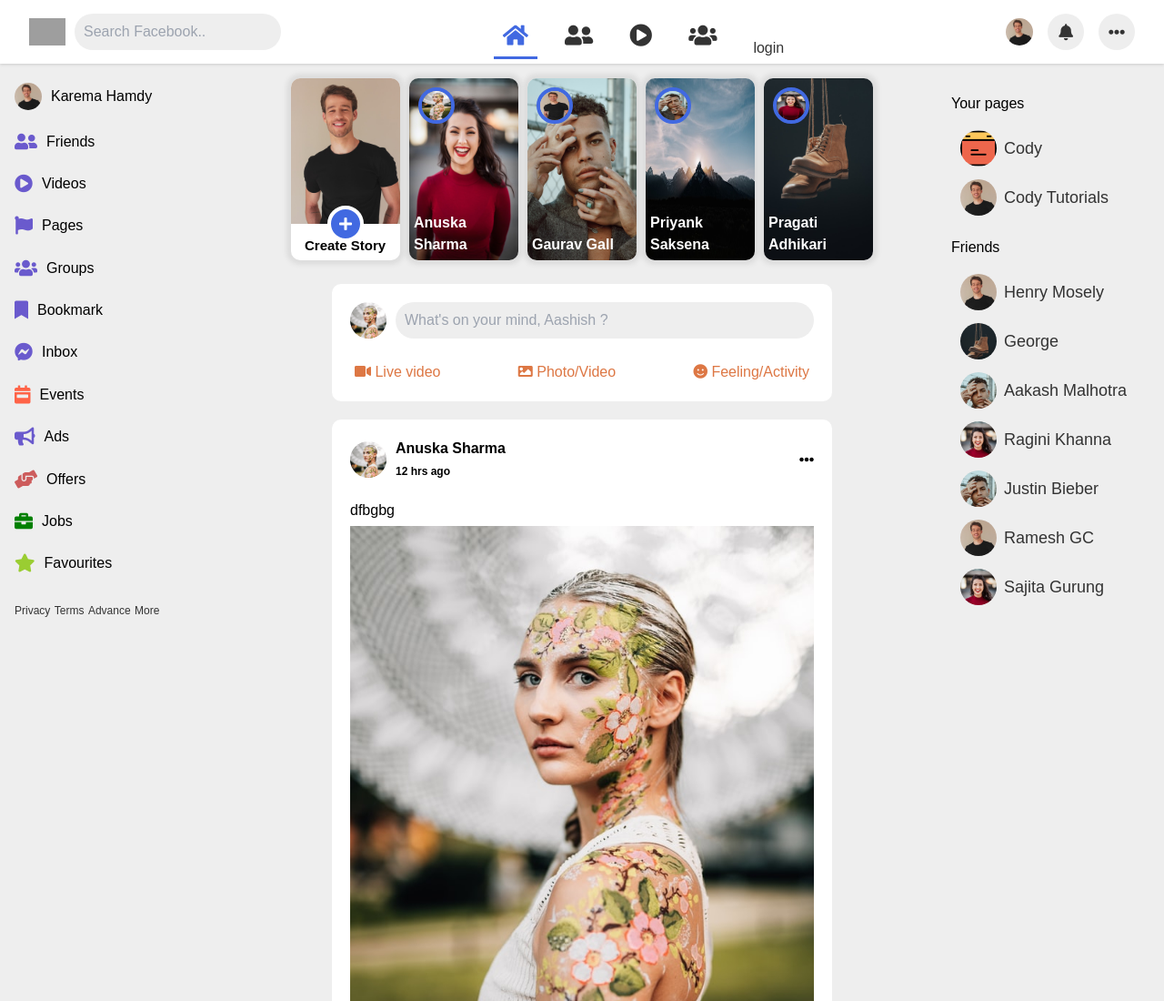
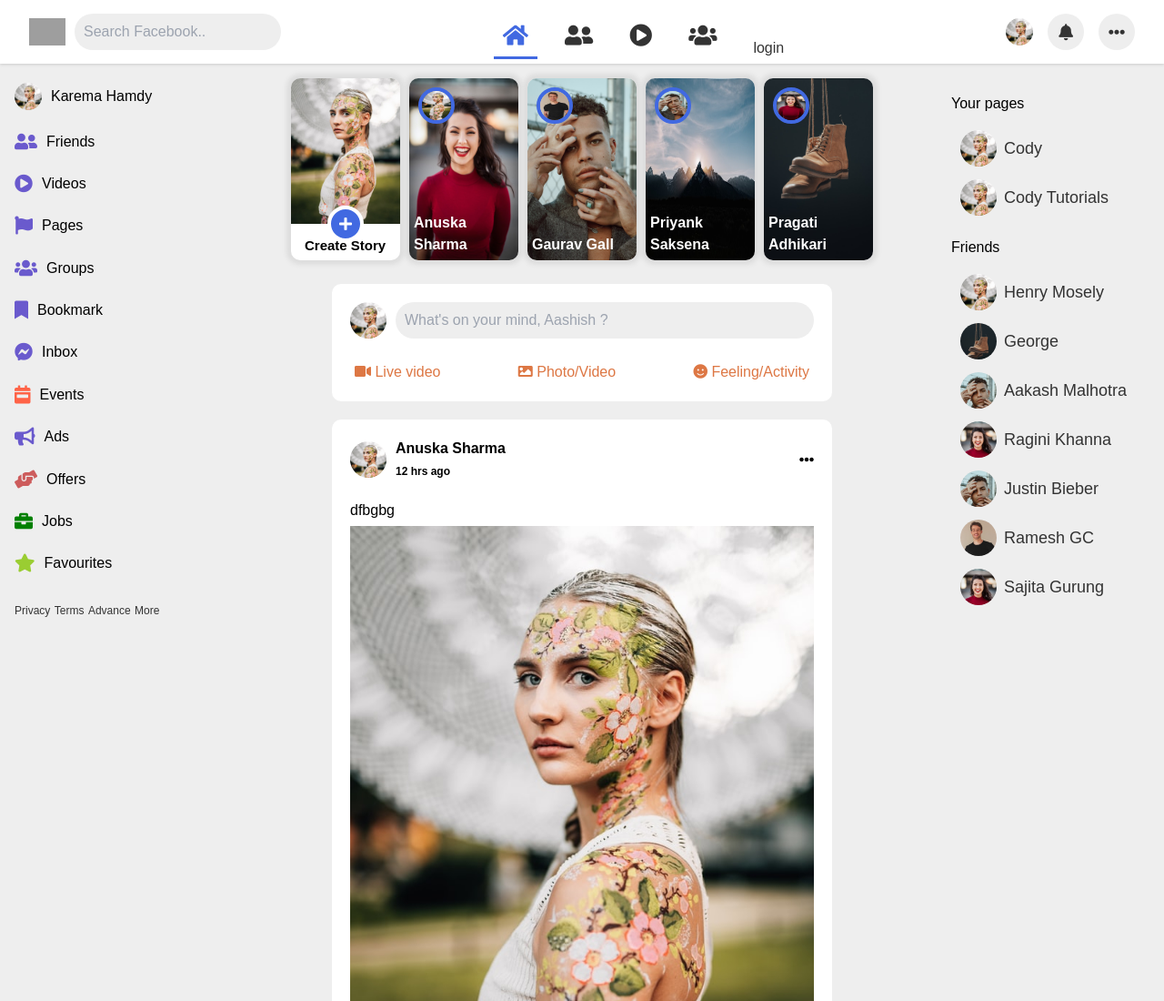
Before and after one commit to karemahamdy/social-media-app, a plain HTML site: page index.html in a window 1280 px wide. Shown: the top 1100 px of the page at 91% size. Drawn offline with nearby package versions, Linux system fonts and the light colour scheme; no server answers; grey boxes are pictures that could not be loaded.

Commit message:
fix some bugs

```diff
--- a/index.html
+++ b/index.html
@@ -124,7 +124,7 @@
 
                 <div class="story create">
                     <div class="dp-image">
-                        <img src="./images/dp.jpg" alt="Profile pic">
+                        <img src="./images/girl.jpg" alt="Profile pic">
                     </div>
                     <span class="dp-container">
                         <i class="fa fa-plus"></i>
@@ -234,14 +234,14 @@
                 <h4>Your pages</h4>
                 <a class='page' href="#">
                     <div class="dp">
-                        <img src="./images/logo.png" alt="">
+                        <img src="./images/girl.jpg" alt="">
                     </div>
                     <p class="name">Cody</p>
                 </a>
 
                 <a class='page' href="#">
                     <div class="dp">
-                        <img src="./images/dp.jpg" alt="">
+                        <img src="./images/girl.jpg" alt="">
                     </div>
                     <p class="name">Cody Tutorials</p>
                 </a>
@@ -251,7 +251,7 @@
                 <h4>Friends</h4>
                 <a class='friend' href="#">
                     <div class="dp">
-                        <img src="./images/dp.jpg" alt="">
+                        <img src="./images/girl.jpg" alt="">
                     </div>
                     <p class="name">Henry Mosely</p>
                 </a>
--- a/style.css
+++ b/style.css
@@ -70,7 +70,7 @@
 }
 
 nav .nav-right .profile, .container .left-panel .profile{
-    background: url('./images/dp.jpg');
+    background: url('./images/girl.jpg');
     height:30px;
     width:30px;
     background-size: cover;
```
